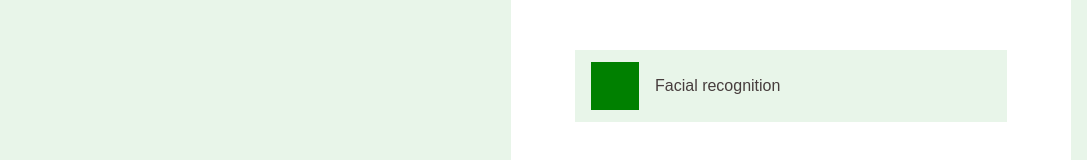
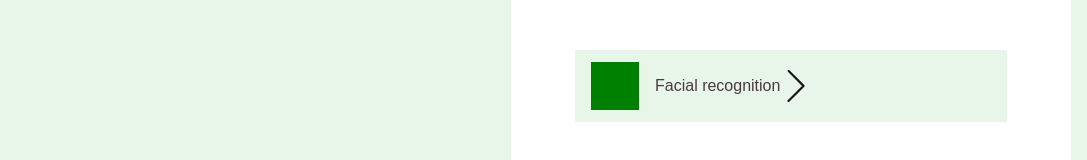
Before and after one commit to Meedux/veriface-track, a Next.js app: page /sign-up in a window 1280 px wide. Shown: the part 558-718 px from the top of the page, without its empty margins (193-1280 px from the left). Built offline with nearby package versions, Linux system fonts and the light colour scheme.

Commit message:
add icon

```diff
--- a/app/sign-up/page.js
+++ b/app/sign-up/page.js
@@ -1,4 +1,6 @@
 import React from 'react'
+import { SlArrowRight } from "react-icons/sl";
+
 const page = () => {
   return (
     <div className="min-h-screen bg-[#E8F5E9] flex justify-between items-center">
@@ -33,6 +35,7 @@ const page = () => {
     <div className="bg-[#E8F5E9] h-[4.5rem] w-[27rem] rounded-[15] flex justify-start items-center mt-[2rem] pl-[1rem] ">
       <div className="bg-[green] w-[3rem] h-[3rem] mr-[1rem]"></div>
       <p className="text-[#473D3D] ">Facial recognition</p>
+      <span><SlArrowRight className="w-[2rem] h-[2rem]"/> </span>
     </div>
   </div>
 
```
